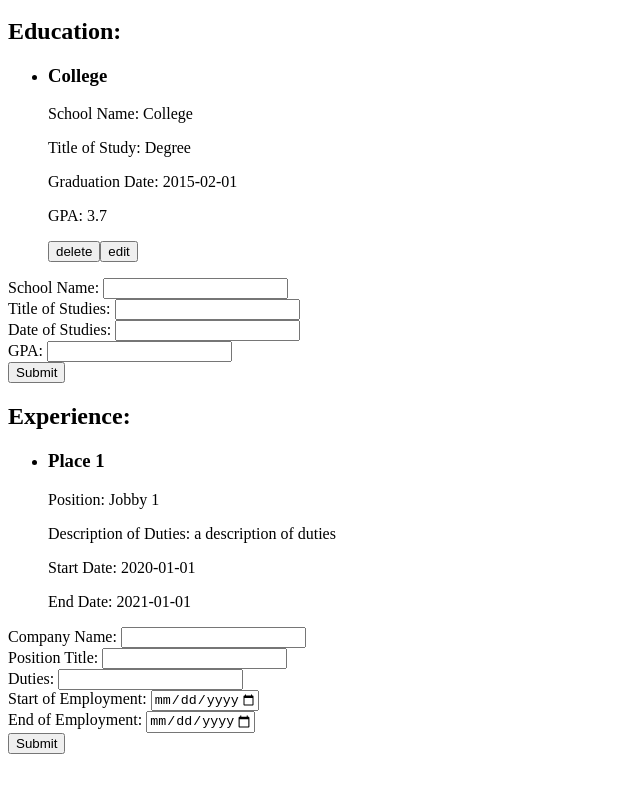
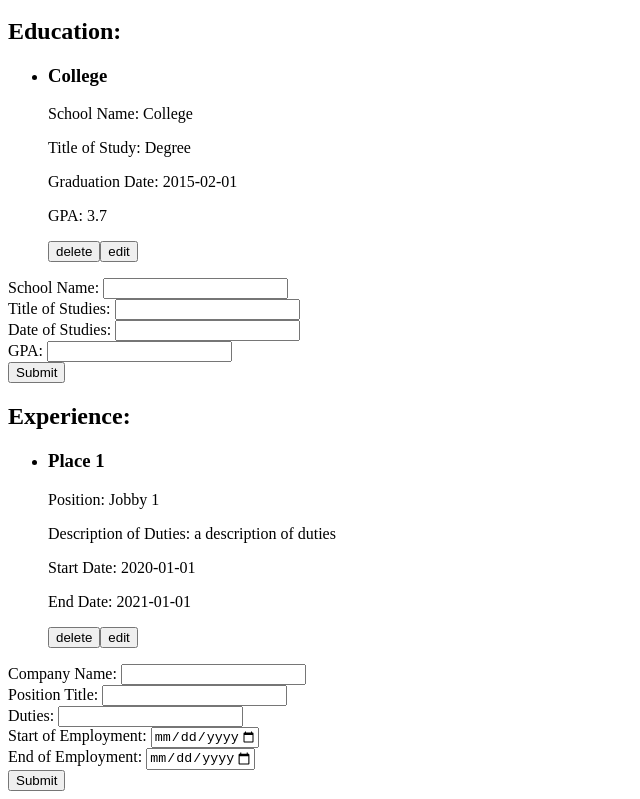
Before and after one commit to am1macdonald/cv-app, a React (Create React App) app: page / in a window 1280 px wide. Shown: the part 315-1114 px from the top of the page, without its empty margins (0-640 px from the left). Before the commit the page ends 1077 px from the top, so only its background shows below. Built offline with nearby package versions, Linux system fonts and the light colour scheme.

Commit message:
- add delete experience button and functionality

```diff
--- a/src/App.js
+++ b/src/App.js
@@ -24,7 +24,7 @@ class App extends Component {
           titleOfStudy: "Degree",
           graduationDate: "2015-02-01",
           gpa: "3.7",
-          id: uniqid()
+          id: uniqid(),
         },
       ],
       experience: [
@@ -42,7 +42,8 @@ class App extends Component {
     this.updateInfo = this.updateInfo.bind(this);
     this.addExperience = this.addExperience.bind(this);
     this.addEducation = this.addEducation.bind(this);
-    this.deleteEducation = this.deleteEducation.bind(this)
+    this.deleteEducation = this.deleteEducation.bind(this);
+    this.deleteExperience = this.deleteExperience.bind(this)
   }
 
   updateInfo(obj) {
@@ -51,7 +52,7 @@ class App extends Component {
         name: obj.name,
         email: obj.email,
         phoneNumber: obj.phoneNumber,
-      }
+      },
     });
   }
 
@@ -61,13 +62,11 @@ class App extends Component {
     });
   }
   deleteExperience(key) {
-    const filteredExperience = this.state.experience.filter(exp => {
-      console.log(exp, key)
-    })
     this.setState({
-      experience: filteredExperience
-
-    })
+      experience: this.state.experience.filter((exp) => {
+        return exp.id !== key;
+      }),
+    });
   }
 
   addEducation(obj) {
@@ -77,11 +76,10 @@ class App extends Component {
   }
   deleteEducation(key) {
     this.setState({
-      education: this.state.education.filter(edu => {
+      education: this.state.education.filter((edu) => {
         return edu.id !== key;
-      })
-    })
-
+      }),
+    });
   }
 
   render() {
@@ -90,9 +88,12 @@ class App extends Component {
         <h1>Resume Generator</h1>
         <InfoDisplay personalInfo={this.state.personalInfo} />
         <InfoForm onButtonClicked={this.updateInfo} />
-        <EducationDisplay education={this.state.education} delete={this.deleteEducation} />
+        <EducationDisplay
+          education={this.state.education}
+          delete={this.deleteEducation}
+        />
         <EducationForm onButtonClicked={this.addEducation} />
-        <ExperienceDisplay experiences={this.state.experience} />
+        <ExperienceDisplay experiences={this.state.experience} delete={this.deleteExperience} />
         <ExperienceForm onButtonClicked={this.addExperience} />
       </div>
     );
--- a/src/components/ExperienceDisplay.js
+++ b/src/components/ExperienceDisplay.js
@@ -3,6 +3,10 @@ import PropTypes from "prop-types";
 
 function ExperienceDisplay(props) {
   const experienceArray = props.experiences;
+
+  const handleEdit = () => {
+    return
+  }
 
   const experienceNodes = experienceArray.map((exp) => {
     return (
@@ -18,6 +22,8 @@ function ExperienceDisplay(props) {
 
           <p>End Date: {exp.endDate}</p>
         </div>
+        <input type="button" value="delete" onClick={() => props.delete(exp.id)}/>
+        <input type="button" value="edit" onClick={handleEdit}/>
       </li>
     );
   });
@@ -32,6 +38,9 @@ function ExperienceDisplay(props) {
 
 ExperienceDisplay.propTypes = {
   experiences: PropTypes.array,
+  delete: PropTypes.func
 };
 
+
+
 export default ExperienceDisplay;
```
